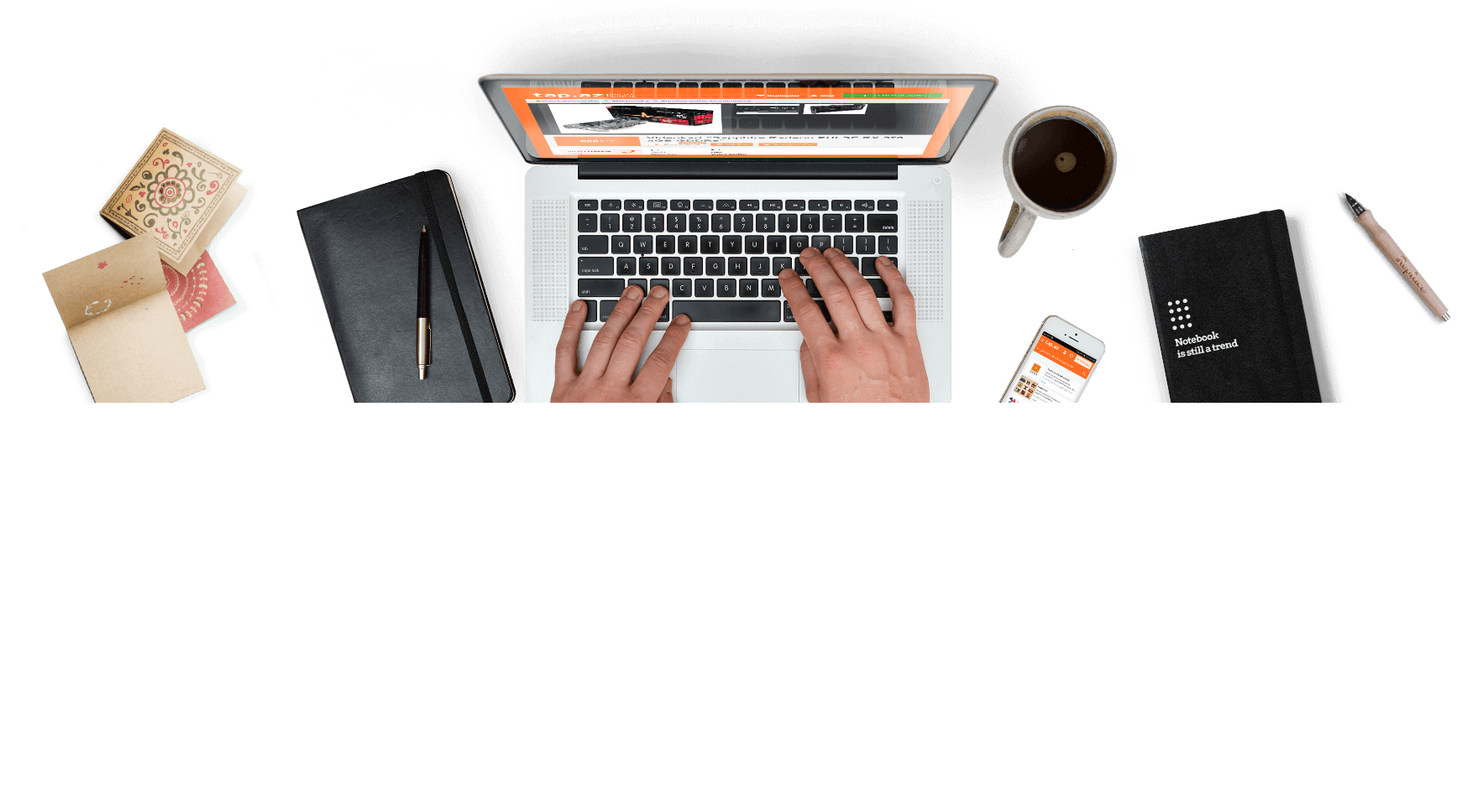
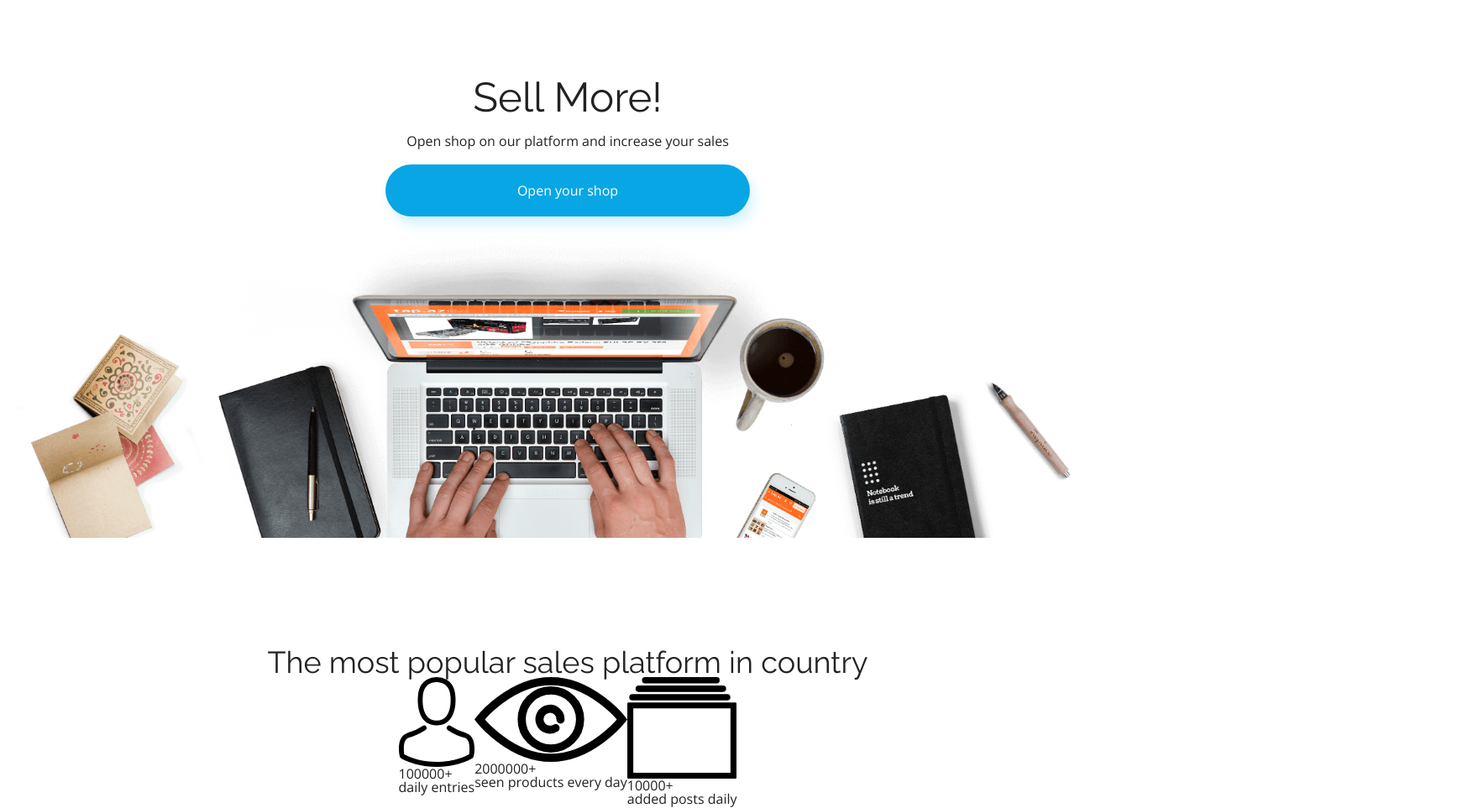
Before and after one commit to Anuszka86/Best-Shop-Website, a plain HTML site: page index.html in a window 1280 px wide. Shown: the part 109-1072 px from the top of the page at 84% size, 1735 px wide, since content can reach past the window. Before the commit the page ends 800 px from the top, so only its background shows below. Drawn offline with nearby package versions, Linux system fonts and the light colour scheme.

Commit message:
ostylowano sekcję entry

```diff
--- a/css/style.css
+++ b/css/style.css
@@ -1,6 +1,6 @@
 header {
     width: 100%;
-    box-shadow: 0px 3px 6px #00000029;
+    box-shadow: 0 3px 6px #00000029;
     }
 header .container {
     justify-content: space-between;
@@ -33,3 +33,40 @@ nav a:hover {
     color: var(--color-black);
     border-bottom: 4px solid var(--color-primary);
 }
+
+.entry .container{
+    flex-direction: column;
+    justify-content: flex-end;
+    align-items: center;
+    gap: 20px;
+    padding-top: 130px;
+}
+.entry h1 {
+font-size: 49px;
+}
+.entry p {
+    font-size: 16px;
+}
+.entry a.btn {
+   background-color: var(--color-primary);
+    border-radius: 40px;
+    box-shadow: 5px 10px 14px #07ACE629;
+    color: var(--color-white);
+    padding: 23px 157px;
+}
+img {
+    width: 100%;
+    height: auto;
+}
+.statistics .container {
+    padding-top: 130px;
+    flex-direction: column;
+    justify-content: center;
+    align-items: center;
+    }
+.statistics h2 {
+    font-size: 36px;
+}
+.statistics-content {
+    display: flex;
+}
--- a/index.html
+++ b/index.html
@@ -20,7 +20,7 @@
     <p>BestShop</p>
 </div>
 <nav>
-    <a href="#">Why us</a>
+    <a href="#main-h">Why us</a>
     <a href="#benefits">Benefits</a>
     <a href="#prices">Prices</a>
     <a href="#contact">Contact</a>
@@ -30,18 +30,33 @@
 <main>
     <section class="entry">
         <div class="container">
-            <h1></h1>
-            <p></p>
-            <a class="btn"></a>
+            <h1 id="main-h">Sell More!</h1>
+            <p>Open shop on our platform and increase your sales</p>
+            <a class="btn">Open your shop</a>
         </div>
         <img src="assets/Background.png" alt="computer"/>
     </section>
     <section class="statistics">
         <div class="container">
-            <h2></h2>
-            <div class="fact-one"></div>
-            <div class="fact-one"></div>
-            <div class="fact-one"></div>
+            <h2>The most popular sales platform in country</h2>
+            <div class="statistics-content">
+            <div class="fact-one">
+                <div class="circle"></div>
+                <img src="assets/Person.svg" alt="person"/>
+                <h4>100000+</h4>
+                <p>daily entries</p>
+            </div>
+            <div class="fact-two">
+                <div class="circle"></div>
+                <img src="assets/Eye.svg" alt="eye"/>
+                <h4>2000000+</h4>
+                <p>seen products every day</p>
+            </div>
+            <div class="fact-three">
+            <img src="assets/Catalog.svg" alt="catalog"/>
+            <h4>10000+</h4>
+            <p>added posts daily</p>
+            </div>
         </div>
     </section>
     <section class="benefits">
```
